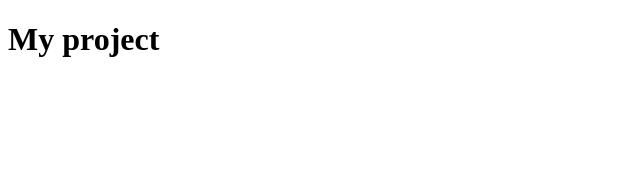
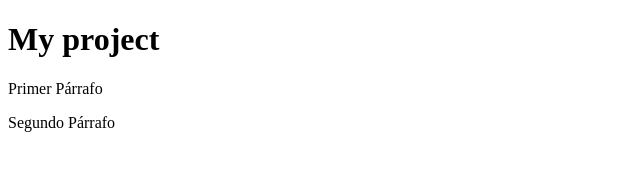
Before and after one commit to GRUMOS/my-project, a plain HTML site: page index.html in a window 1280 px wide. Shown: the whole page, without its empty margins (0-640 px from the left). Drawn offline with Linux system fonts and the light colour scheme.

Commit message:
creación del fichero feature1.html

```diff
--- a/index.html
+++ b/index.html
@@ -8,5 +8,7 @@
 </head>
 <body>
    <h1>My project</h1>
+   <p>Primer Párrafo</p>
+   <p>Segundo Párrafo</p>
 </body>
 </html>
```
Also changed, not shown: feature1.html (added).
